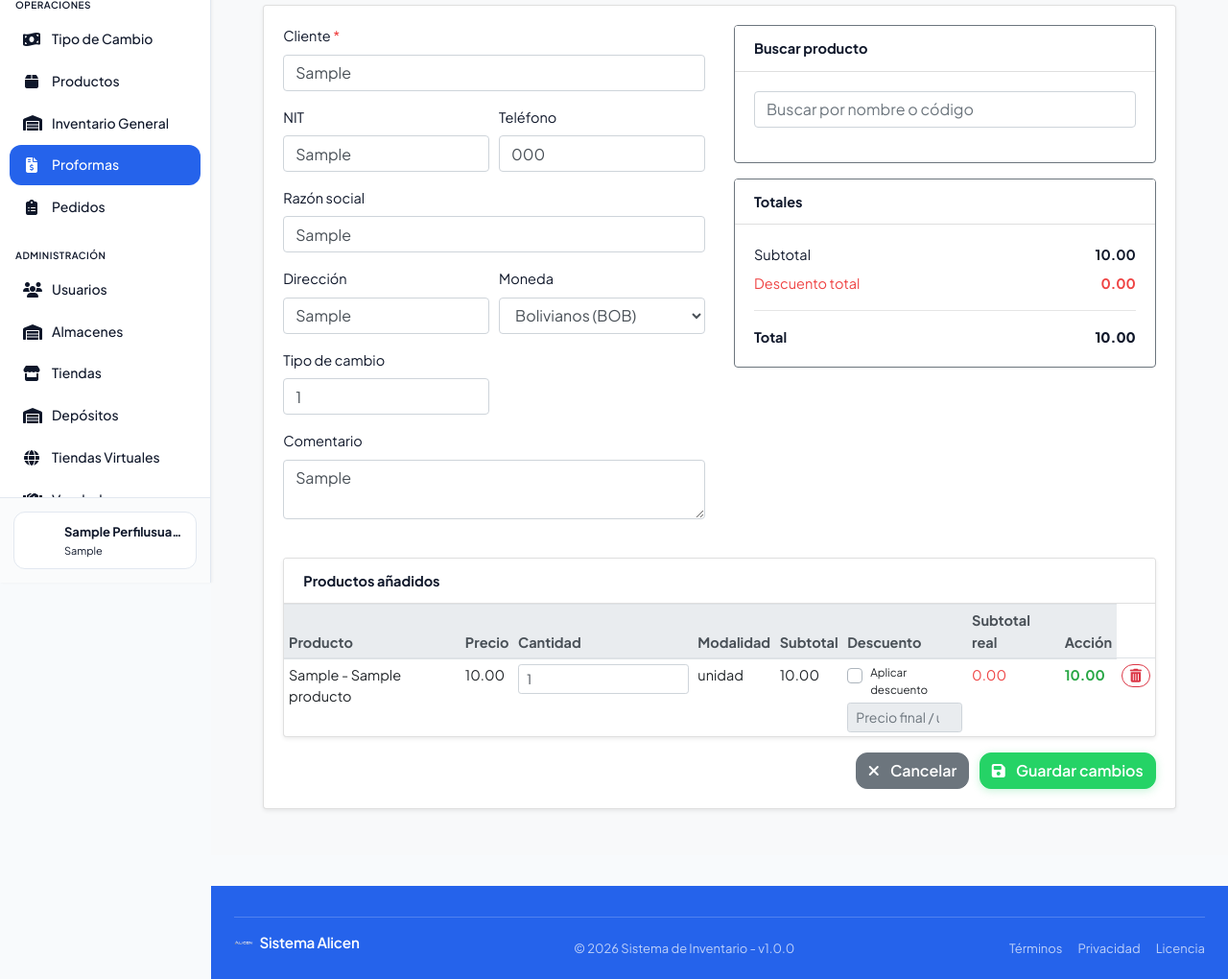
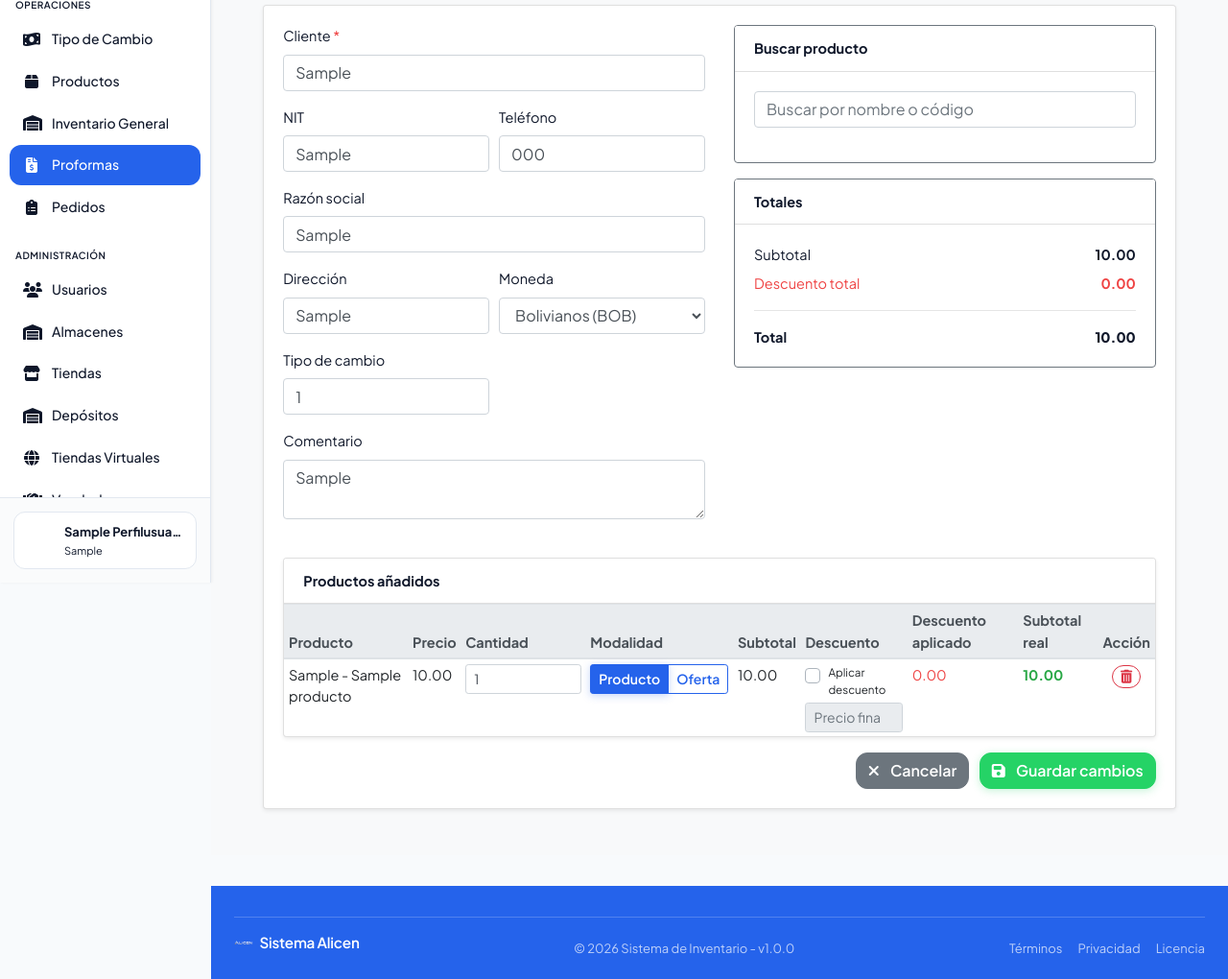
Before and after one commit to Guilder23/Sistema-Alisen, a Django app: page /proformas/editar/1/ in a window 1280 px wide. Shown: the part 193-1213 px from the top of the page at 96% size. Run offline with Django 5.2, Linux system fonts and the light colour scheme; a user stored in the database is signed in; tables that the repository leaves empty hold one stand-in row (values such as "Sample post"); parts of the project's set-up code (start-up, migrations or seed data) failed here and were passed over; some libraries are stand-ins or nearby versions.

Commit message:
Ahora se puede hacer proformas en oferta, unitario y por mayor

```diff
--- a/apps/proformas/models.py
+++ b/apps/proformas/models.py
@@ -45,8 +45,8 @@ class Proforma(models.Model):
 class ProformaItem(models.Model):
     MODALIDADES = (
         ('unidad', 'Unidad'),
-        ('caja', 'Caja'),
         ('mayor', 'Mayor'),
+        ('oferta', 'Oferta'),
     )
 
     proforma = models.ForeignKey(Proforma, on_delete=models.CASCADE, related_name='items')
--- a/apps/proformas/views.py
+++ b/apps/proformas/views.py
@@ -63,6 +63,38 @@ def calcular_descuento_item(subtotal, precio_unitario, cantidad, descuento_tipo,
         valor = Decimal('0.00')
         descuento = Decimal('0.00')
     return tipo, valor.quantize(Decimal('0.01')), descuento.quantize(Decimal('0.01'))
+
+
+def obtener_precio_modalidad_proforma(producto, modalidad):
+    modalidad = (modalidad or 'unidad').strip().lower()
+    if modalidad not in {'unidad', 'mayor', 'oferta'}:
+        raise ValueError('Modalidad de precio inválida.')
+
+    precio_unidad = parse_decimal(producto.precio_unidad)
+    if modalidad == 'oferta':
+        precio_oferta = parse_decimal(producto.precio_unidad_oferta)
+        if not producto.en_oferta or precio_oferta <= 0:
+            raise ValueError(f'El producto "{producto.nombre}" no está disponible en oferta.')
+        return modalidad, precio_oferta
+    if modalidad == 'mayor':
+        return modalidad, parse_decimal(producto.precio_mayor) or precio_unidad
+    return modalidad, precio_unidad
+
+
+def validar_cantidad_modalidad_proforma(producto, modalidad, cantidad):
+    unidades_por_caja = max(int(producto.unidades_por_caja or 1), 1)
+    unidades_por_mayor = max(int(producto.unidades_por_mayor or 3), 2)
+    if modalidad == 'mayor' and unidades_por_caja > unidades_por_mayor:
+        if cantidad < unidades_por_mayor or cantidad >= unidades_por_caja:
+            raise ValueError(
+                f'Precio por mayor requiere entre {unidades_por_mayor} y '
+                f'{unidades_por_caja - 1} unidades para "{producto.nombre}".'
+            )
+    if modalidad == 'unidad' and unidades_por_caja > unidades_por_mayor and cantidad >= unidades_por_mayor:
+        raise ValueError(
+            f'Precio por producto requiere entre 1 y {unidades_por_mayor - 1} '
+            f'unidades para "{producto.nombre}".'
+        )
 
 
 def es_almacen(request):
@@ -181,6 +213,8 @@ def buscar_productos(request):
             'precio_unidad': float(producto.precio_unidad or 0),
             'precio_caja': float(producto.precio_caja or 0),
             'precio_mayor': float(producto.precio_mayor or 0),
+            'precio_unidad_oferta': float(producto.precio_unidad_oferta or 0),
+            'en_oferta': bool(producto.en_oferta),
             'unidades_por_caja': producto.unidades_por_caja or 1,
             'unidades_por_mayor': producto.unidades_por_mayor or 1,
         })
@@ -208,6 +242,13 @@ def obtener_proforma(request, id):
             'subtotal_neto': float(item.subtotal_neto),
             'descuento_tipo': item.descuento_tipo,
             'descuento_valor': float(item.descuento_valor),
+            'precio_unidad': float(item.producto.precio_unidad or 0),
+            'precio_caja': float(item.producto.precio_caja or 0),
+            'precio_mayor': float(item.producto.precio_mayor or 0),
+            'precio_unidad_oferta': float(item.producto.precio_unidad_oferta or 0),
+            'en_oferta': bool(item.producto.en_oferta),
+            'unidades_por_caja': item.producto.unidades_por_caja or 1,
+            'unidades_por_mayor': item.producto.unidades_por_mayor or 3,
         })
 
     return JsonResponse({
@@ -417,12 +458,13 @@ def guardar_proforma(request):
                 producto_id = item.get('producto_id')
                 cantidad = int(item.get('cantidad', 0) or 0)
                 modalidad = item.get('modalidad', 'unidad')
-                precio_unitario = parse_decimal(item.get('precio_unitario', '0'))
 
                 if cantidad <= 0:
                     raise ValueError('Cada producto debe tener una cantidad mayor a cero.')
 
                 producto = Producto.objects.get(pk=producto_id)
+                modalidad, precio_unitario = obtener_precio_modalidad_proforma(producto, modalidad)
+                validar_cantidad_modalidad_proforma(producto, modalidad, cantidad)
                 stock_disponible = obtener_stock_proforma(
                     producto, getattr(request.user, 'perfil', None), tipo_ubicacion
                 )
@@ -432,7 +474,7 @@ def guardar_proforma(request):
                         f'Disponible: {stock_disponible}.'
                     )
                 if precio_unitario <= 0:
-                    precio_unitario = parse_decimal(producto.precio_unidad or '0')
+                    raise ValueError(f'El producto "{producto.nombre}" no tiene precio configurado.')
 
                 subtotal_item = precio_unitario * cantidad
                 item_descuento_tipo = item.get('descuento_tipo', 'ninguno')
@@ -527,14 +569,15 @@ def actualizar_proforma(request, id):
                 producto_id = item.get('producto_id')
                 cantidad = int(item.get('cantidad', 0) or 0)
                 modalidad = item.get('modalidad', 'unidad')
-                precio_unitario = parse_decimal(item.get('precio_unitario', '0'))
 
                 if cantidad <= 0:
                     raise ValueError('Cada producto debe tener una cantidad mayor a cero.')
 
                 producto = Producto.objects.get(pk=producto_id)
+                modalidad, precio_unitario = obtener_precio_modalidad_proforma(producto, modalidad)
+                validar_cantidad_modalidad_proforma(producto, modalidad, cantidad)
                 if precio_unitario <= 0:
-                    precio_unitario = parse_decimal(producto.precio_unidad or '0')
+                    raise ValueError(f'El producto "{producto.nombre}" no tiene precio configurado.')
 
                 subtotal_item = precio_unitario * cantidad
                 item_descuento_tipo = item.get('descuento_tipo', 'ninguno')
--- a/static/js/proformas/modals/editar.js
+++ b/static/js/proformas/modals/editar.js
@@ -22,13 +22,54 @@ function formatCurrency(value) {
     return parseNumber(value).toFixed(2);
 }
 
+function obtenerPrecioModalidad(item, modalidad) {
+    if (modalidad === 'oferta') {
+        return item.en_oferta && item.precio_unidad_oferta > 0 ? item.precio_unidad_oferta : item.precio_unidad;
+    }
+    if (modalidad === 'mayor') {
+        return item.precio_mayor > 0 ? item.precio_mayor : item.precio_unidad;
+    }
+    if (modalidad === 'caja') {
+        return item.precio_caja > 0 ? item.precio_caja : item.precio_unidad * (parseInt(item.unidades_por_caja, 10) || 1);
+    }
+    return item.precio_unidad;
+}
+
+function puedeUsarMayor(item) {
+    return (parseInt(item.unidades_por_caja, 10) || 1) > (parseInt(item.unidades_por_mayor, 10) || 3);
+}
+
+function cambiarModalidadProforma(item, modalidad) {
+    item.modalidad = modalidad;
+    item.precio_unitario = obtenerPrecioModalidad(item, modalidad);
+    item.cantidad = modalidad === 'mayor' ? (parseInt(item.unidades_por_mayor, 10) || 3) : 1;
+    item.descuento_valor = 0;
+    item.descuento_tipo = 'ninguno';
+    item.descuentoActivo = false;
+}
+
 let proformaItems = [];
 
 function calcularDescuentoItem(item) {
     if (!item.descuentoActivo) return 0;
-    const bruto = item.precio_unitario * item.cantidad;
-    if (item.descuento_tipo === 'fijo') return Math.max(item.precio_unitario - (item.descuento_valor || 0), 0) * item.cantidad;
+    if (item.descuento_tipo === 'fijo') {
+        const precioFinal = Math.min(Math.max(item.descuento_valor || 0, 0), item.precio_unitario);
+        return Math.max(item.precio_unitario - precioFinal, 0) * item.cantidad;
+    }
     return 0;
+}
+
+function actualizarFilaProforma(item, index) {
+    const fila = document.querySelector(`tr[data-index="${index}"]`);
+    if (!fila) return;
+    const subtotal = item.precio_unitario * item.cantidad;
+    const descuento = calcularDescuentoItem(item);
+    fila.children[1].textContent = formatCurrency(item.precio_unitario);
+    fila.children[4].textContent = formatCurrency(subtotal);
+    const descuentoMonto = fila.querySelector('.descuento-monto');
+    if (descuentoMonto) descuentoMonto.textContent = formatCurrency(descuento);
+    fila.children[6].textContent = formatCurrency(descuento);
+    fila.children[7].textContent = formatCurrency(Math.max(subtotal - descuento, 0));
 }
 
 function actualizarResumenProforma() {
@@ -47,8 +88,8 @@ function renderizarItemsProforma() {
 
     if (proformaItems.length === 0) {
         body.innerHTML = `
-            <tr data-index="${index}">
-                <td colspan="8" class="text-center text-muted py-4">No hay productos agregados.</td>
+            <tr>
+                <td colspan="9" class="text-center text-muted py-4">No hay productos agregados.</td>
             </tr>`;
         actualizarResumenProforma();
         return;
@@ -56,13 +97,19 @@ function renderizarItemsProforma() {
 
     proformaItems.forEach((item, index) => {
         body.insertAdjacentHTML('beforeend', `
-            <tr>
+            <tr data-index="${index}">
                 <td>${item.codigo} - ${item.nombre}</td>
                 <td>${formatCurrency(item.precio_unitario)}</td>
                 <td>
                     <input type="number" min="1" class="form-control form-control-sm cantidad-item" data-index="${index}" value="${item.cantidad}">
                 </td>
-                <td>${item.modalidad}</td>
+                <td>
+                    <div class="btn-group btn-group-sm" role="group">
+                        <button type="button" class="btn ${item.modalidad === 'unidad' ? 'btn-primary' : 'btn-outline-primary'} modalidad-item" data-index="${index}" data-modalidad="unidad">Producto</button>
+                        ${puedeUsarMayor(item) ? `<button type="button" class="btn ${item.modalidad === 'mayor' ? 'btn-primary' : 'btn-outline-primary'} modalidad-item" data-index="${index}" data-modalidad="mayor">Mayor</button>` : ''}
+                        ${item.en_oferta && item.precio_unidad_oferta > 0 ? `<button type="button" class="btn ${item.modalidad === 'oferta' ? 'btn-primary' : 'btn-outline-primary'} modalidad-item" data-index="${index}" data-modalidad="oferta">Oferta</button>` : ''}
+                    </div>
+                </td>
                 <td>${formatCurrency(item.precio_unitario * item.cantidad)}</td>
                 <td>
                     <div class="custom-control custom-checkbox mb-1">
@@ -71,7 +118,7 @@ function renderizarItemsProforma() {
                     </div>
                     <input type="number" min="0" max="${Number(item.precio_unitario).toFixed(2)}" step="0.01" class="form-control form-control-sm descuento-valor-item" data-index="${index}" placeholder="Precio final / unidad" value="${item.descuentoActivo && item.descuento_tipo === 'fijo' ? item.descuento_valor : ''}" ${item.descuentoActivo ? '' : 'disabled'}>
                 </td>
-                <td class="text-danger">${formatCurrency(calcularDescuentoItem(item))}</td>
+                <td class="text-danger descuento-monto">${formatCurrency(calcularDescuentoItem(item))}</td>
                 <td class="font-weight-bold text-success">${formatCurrency(item.precio_unitario * item.cantidad - calcularDescuentoItem(item))}</td>
                 <td class="text-center">
                     <button type="button" class="btn btn-sm btn-outline-danger btn-eliminar-item" data-index="${index}">
@@ -85,10 +132,19 @@ function renderizarItemsProforma() {
         input.addEventListener('change', function () {
             const index = parseInt(this.dataset.index, 10);
             const value = parseInt(this.value, 10);
-            proformaItems[index].cantidad = value > 0 ? value : 1;
+            const item = proformaItems[index];
+            const minimo = item.modalidad === 'mayor' ? (parseInt(item.unidades_por_mayor, 10) || 3) : 1;
+            item.cantidad = value >= minimo ? value : minimo;
             renderizarItemsProforma();
         });
     });
+
+    document.querySelectorAll('.modalidad-item').forEach((button) => button.addEventListener('click', function () {
+        const item = proformaItems[parseInt(this.dataset.index, 10)];
+        if (!item) return;
+        cambiarModalidadProforma(item, this.dataset.modalidad);
+        renderizarItemsProforma();
+    }));
 
     document.querySelectorAll('.descuento-activo-item').forEach((input) => input.addEventListener('change', function () {
         const item = proformaItems[parseInt(this.dataset.index, 10)];
@@ -97,6 +153,7 @@ function renderizarItemsProforma() {
         item.descuento_tipo = item.descuentoActivo && item.descuento_valor > 0 ? 'fijo' : 'ninguno';
         const valor = document.querySelector(`.descuento-valor-item[data-index="${this.dataset.index}"]`);
         if (valor) valor.disabled = !item.descuentoActivo;
+        actualizarFilaProforma(item, parseInt(this.dataset.index, 10));
         actualizarResumenProforma();
     }));
     document.querySelectorAll('.descuento-valor-item').forEach((input) => input.addEventListener('input', function () {
@@ -104,11 +161,7 @@ function renderizarItemsProforma() {
         const item = proformaItems[index];
         item.descuento_valor = parseNumber(this.value);
         item.descuento_tipo = item.descuentoActivo && item.descuento_valor > 0 ? 'fijo' : 'ninguno';
-        const fila = document.querySelector(`tr[data-index="${index}"]`);
-        if (fila) {
-            fila.children[6].textContent = formatCurrency(calcularDescuentoItem(item));
-            fila.children[7].textContent = formatCurrency(Math.max(item.precio_unitario * item.cantidad - calcularDescuentoItem(item), 0));
-        }
+        actualizarFilaProforma(item, index);
         actualizarResumenProforma();
     }));
 
@@ -158,6 +211,13 @@ function mostrarProductosResultado(productos) {
                     codigo: producto.codigo,
                     nombre: producto.nombre,
                     precio_unitario: producto.precio_unidad || 0,
+                    precio_unidad: producto.precio_unidad || 0,
+                    precio_mayor: producto.precio_mayor || 0,
+                    precio_caja: producto.precio_caja || 0,
+                    precio_unidad_oferta: producto.precio_unidad_oferta || 0,
+                    en_oferta: Boolean(producto.en_oferta),
+                    unidades_por_caja: producto.unidades_por_caja || 1,
+                    unidades_por_mayor: producto.unidades_por_mayor || 3,
                     cantidad: 1,
                     modalidad: 'unidad',
                     descuento_tipo: 'ninguno',
@@ -203,9 +263,16 @@ function cargarDatosProforma() {
                 producto_id: item.producto_id,
                 codigo: item.producto_codigo,
                 nombre: item.producto_nombre,
-                precio_unitario: item.precio_unitario,
+                precio_unitario: item.modalidad === 'caja' ? item.precio_unidad : item.precio_unitario,
+                precio_unidad: item.precio_unidad,
+                precio_mayor: item.precio_mayor,
+                precio_caja: item.precio_caja,
+                precio_unidad_oferta: item.precio_unidad_oferta,
+                en_oferta: item.en_oferta,
+                unidades_por_caja: item.unidades_por_caja,
+                unidades_por_mayor: item.unidades_por_mayor,
                 cantidad: item.cantidad,
-                modalidad: item.modalidad,
+                modalidad: item.modalidad === 'caja' ? 'unidad' : item.modalidad,
                 descuento_tipo: item.descuento_tipo === 'fijo' && item.descuento_valor > 0 ? 'fijo' : 'ninguno',
                 descuento_valor: item.descuento_valor || 0,
                 descuentoActivo: item.descuento_tipo === 'fijo' && item.descuento_valor > 0,
--- a/templates/proformas/modals/crear.html
+++ b/templates/proformas/modals/crear.html
@@ -103,13 +103,14 @@
                                         <th>Modalidad</th>
                                         <th>Subtotal</th>
                                         <th>Descuento</th>
+                                        <th>Descuento aplicado</th>
                                         <th>Subtotal real</th>
                                         <th class="text-center">Acción</th>
                                     </tr>
                                 </thead>
                                 <tbody id="itemsBody">
                                     <tr>
-                                        <td colspan="8" class="text-center text-muted py-4">Busca y agrega productos para construir la proforma.</td>
+                                        <td colspan="9" class="text-center text-muted py-4">Busca y agrega productos para construir la proforma.</td>
                                     </tr>
                                 </tbody>
                             </table>
--- a/templates/proformas/modals/editar.html
+++ b/templates/proformas/modals/editar.html
@@ -109,13 +109,14 @@
                                         <th>Modalidad</th>
                                         <th>Subtotal</th>
                                         <th>Descuento</th>
+                                        <th>Descuento aplicado</th>
                                         <th>Subtotal real</th>
                                         <th class="text-center">Acción</th>
                                     </tr>
                                 </thead>
                                 <tbody id="itemsBody">
                                     <tr>
-                                        <td colspan="8" class="text-center text-muted py-4">Cargando proforma...</td>
+                                        <td colspan="9" class="text-center text-muted py-4">Cargando proforma...</td>
                                     </tr>
                                 </tbody>
                             </table>
```
Also changed, not shown: static/js/proformas/modals/crear.js (+73 -13 lines), apps/proformas/migrations/0004_alter_proformaitem_modalidad.py (added), apps/proformas/migrations/0005_alter_proformaitem_modalidad.py (added).
